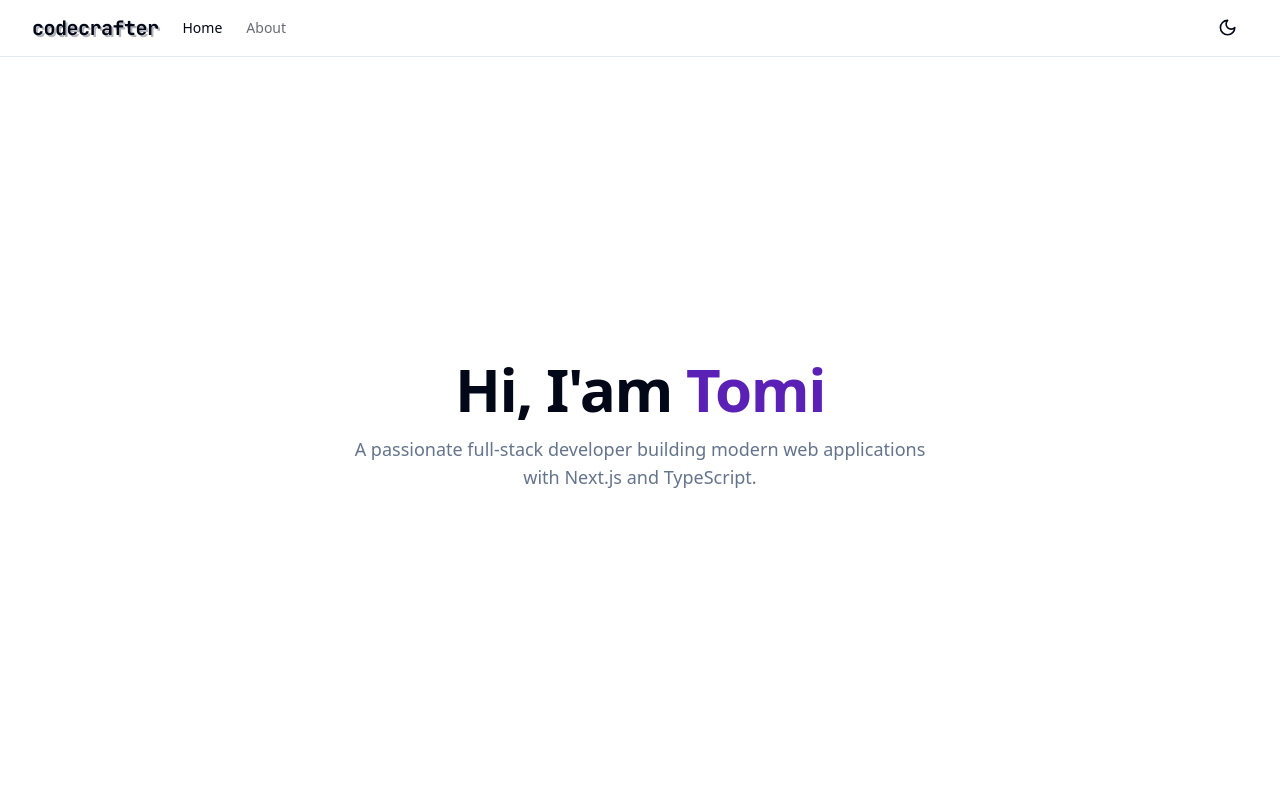
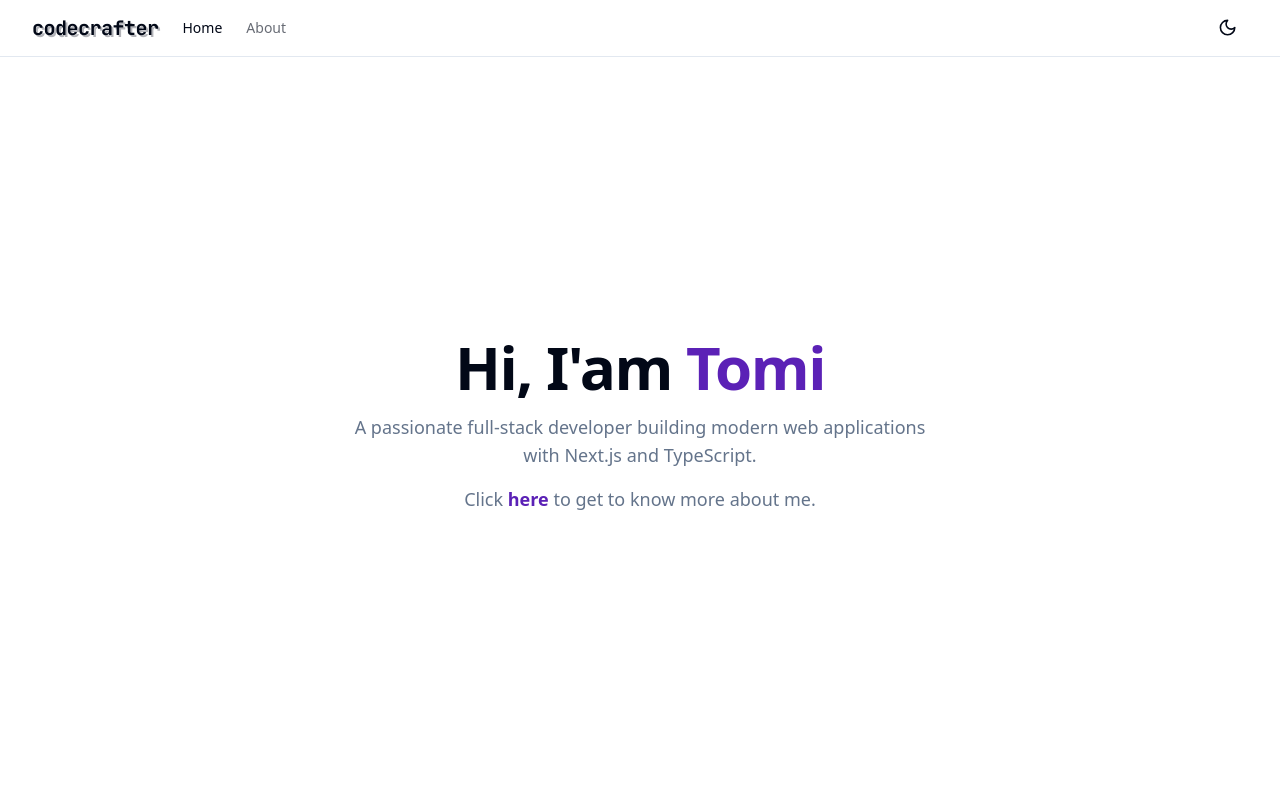
Before and after one commit to tomislav-varga/nextjs-portfolio-page, a Next.js app: page / in a window 1280 px wide. Shown: the top 800 px of the page. Built offline with nearby package versions, Linux system fonts and the light colour scheme.

Commit message:
add: paragraph containing link to about page

```diff
--- a/src/components/sections/hero-section.tsx
+++ b/src/components/sections/hero-section.tsx
@@ -9,6 +9,9 @@ export function HeroSection() {
           A passionate full-stack developer building modern web applications
           with Next.js and TypeScript.
         </p>
+        <p className="text-lg text-muted-foreground max-w-[600px]">
+           Click <a href="/about" className="text-violet-800 font-bold hover:text-violet-600 transition-colors duration-200">here</a> to get to know more about me.
+        </p>
       </div>
     </section>
   )
```
